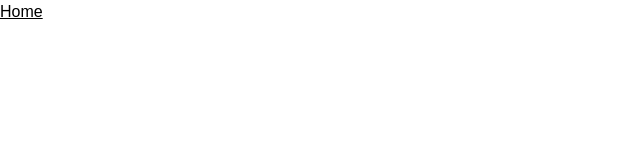
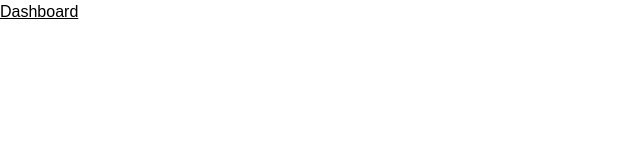
Before and after one commit to buggydecoders/Sih2022Finale, a React (Create React App) app in the folder frontend/: page / in a window 1280 px wide. Shown: the top 160 px of the page, without its empty margins (0-640 px from the left). Built offline with nearby package versions, Linux system fonts and the light colour scheme; the HTML template or start-up script is replaced by a standard one.

Commit message:
fixed file names for home

```diff
--- a/frontend/src/App.js
+++ b/frontend/src/App.js
@@ -1,13 +1,13 @@
 import { QueryClient, QueryClientProvider } from "react-query";
 import { Routes, Route } from "react-router-dom";
 
-import Home from "./pages/Home";
+import Dashboard from "./pages/Dashboard";
 const queryClient = new QueryClient();
 export default function App() {
   return (
     <QueryClientProvider client={queryClient}>
       <Routes>
-        <Route exact path="/" element={<Home />}></Route>
+        <Route exact path="/" element={<Dashboard />}></Route>
       </Routes>
     </QueryClientProvider>
   );
--- /dev/null
+++ b/frontend/src/pages/Dashboard.jsx
@@ -0,0 +1,9 @@
+import React from 'react'
+
+const Dashboard = () => {
+  return (
+    <div className='underline'>Dashboard</div>
+  )
+}
+
+export default Dashboard
--- a/frontend/src/pages/Home.jsx
+++ /dev/null
@@ -1,9 +0,0 @@
-import React from 'react'
-
-const Home = () => {
-  return (
-    <div className='underline'>Home</div>
-  )
-}
-
-export default Home
```
